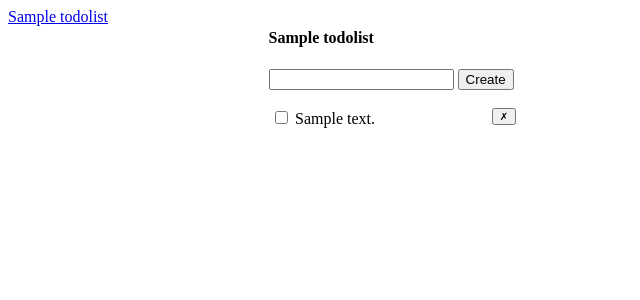
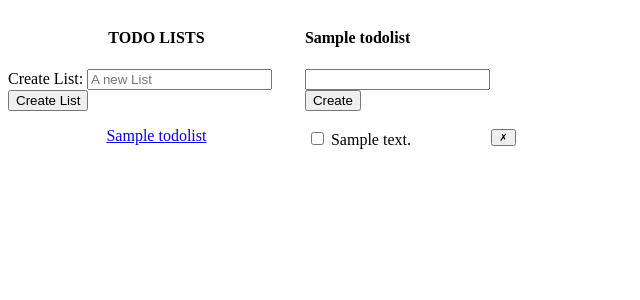
Before and after one commit to Haroonabdulrazaq/class-demo, a Flask app: page /lists/1 in a window 1280 px wide. Shown: the top 300 px of the page, without its empty margins (0-640 px from the left). Run offline with Flask 2, Linux system fonts and the light colour scheme; tables that the repository leaves empty hold one stand-in row (values such as "Sample post").

Commit message:
Add ategory

```diff
--- a/todo/app.py
+++ b/todo/app.py
@@ -1,5 +1,5 @@
 from email.policy import default
-from flask import Flask, jsonify, render_template, request, url_for, redirect
+from flask import Flask, jsonify, render_template, request, url_for, redirect, abort
 from flask_sqlalchemy import SQLAlchemy
 from flask_migrate import Migrate
 import sys
@@ -104,3 +104,71 @@ def  get_list_todos(list_id):
 @app.route("/")
 def  index():
     return redirect(url_for('get_list_todos', list_id=1))
+
+@app.route('/lists/create', methods=['POST'])
+def create_list():
+    error = False
+    body = {}
+    try:
+      name = request.get_json()['name']
+      print('Goaning I am here', name)
+      todolist = TodoList(name=name)
+      db.session.add(todolist)
+      db.session.commit()
+      body['id'] = todolist.id
+      body['name'] = todolist.name
+      print('I am here', body)
+    except:
+      db.session.rollback()
+      error = True
+      print(sys.exc_info)
+    finally:
+      db.session.close()
+    if error:
+      abort(500)
+    else:
+      return jsonify(body)
+
+@app.route('/lists/<list_id>/delete', methods=['DELETE'])
+def delete_list(list_id):
+    error = False
+    try:
+      list = TodoList.query.get(list_id)
+      for todo in list.todos:
+        db.session.delete(todo)
+
+      db.session.delete(list)
+      db.session.commit()
+    except:
+      db.session.rollback()
+      error = True
+    finally:
+        db.session.close()
+    if error:
+      abort(500)
+    else:
+      return jsonify({'success': True})
+
+
+@app.route('/lists/<list_id>/set-completed', methods=['POST'])
+def set_completed_list(list_id):
+  error = False
+
+  try:
+    list = TodoList.query.get(list_id)
+
+    for todo in list.todos:
+        todo.completed = True
+
+    db.session.commit()
+  except:
+    db.session.rollback()
+
+    error = True
+  finally:
+        db.session.close()
+
+  if error:
+    abort(500)
+  else:
+    return '', 200
--- a/todo/templates/index.html
+++ b/todo/templates/index.html
@@ -54,11 +54,19 @@
     <!-- <div id="error">Something went wrong</div> -->
 
     <div class="container">
-      <ul class="list">
-        {% for list in lists %}
-          <li> <a class="category" href="{{list.id}}"> {{list.name}}</a></li>
-        {% endfor %}
-      </ul>
+      <div class="list">
+        <h4>TODO LISTS</h4>
+          <form action="/lists/create" method="POST" id="list-form">
+            <label for="todolist">Create List:</label>
+            <input type="text" name="todolist" id="todolist-input" placeholder="A new List" data-id="{{ active_list.id }}"/>
+            <button type="submit">Create List</button>
+          </form>
+        <ul class=>
+          {% for list in lists %}
+            <li> <a class="category" href="{{list.id}}"> {{list.name}}</a></li>
+          {% endfor %}
+        </ul>
+      </div>
       <div class="todos-form">
         <h4>{{active_list.name}}</h4>
         <form id="form">
@@ -78,6 +86,66 @@
 
     <script>
 
+document.getElementById('list-form').onsubmit = function (e) {
+        e.preventDefault();
+
+        fetch('/lists/create', {
+            method: 'POST',
+            body: JSON.stringify({
+                'name': document.getElementById('todolist-input').value
+            }),
+            headers: {
+                'Content-Type': 'application/json'
+            }
+        })
+        .then(function (response) {
+            return response.json();
+        })
+        .then(function (jsonResponse) {
+            const liItem = document.createElement('LI');
+
+            liItem.innerHTML = jsonResponse['name'];
+            document.getElementById('lists').appendChild(liItem);
+            document.getElementById('error').className = 'hidden';
+            window.location.reload(true);
+        })
+        .catch(function (err) {
+            document.getElementById('error').className = '';
+        })
+      }
+
+let deleteBtns;
+      const listCheckboxes = document.querySelectorAll('.list-check-completed');
+      for (let i = 0; i < listCheckboxes.length; i++) {
+          const checkbox = listCheckboxes[i];
+
+          checkbox.onchange = function (e) {
+              if (e.target.checked) {
+                  const listId = e.target.dataset.id;
+
+                  fetch('/lists/' + listId + '/set-completed', {
+                      method: 'POST',
+                      headers: {
+                          'Content-Type': 'application/json'
+                      }
+                  })
+                  .then(function (jsonResponse) {
+                      document.getElementById('error').className = 'hidden';
+
+                      const todoCheckboxes = document.querySelectorAll('.todo-check-completed');
+
+                      for (let i = 0; i < todoCheckboxes.length; i++) {
+                          const checkbox = todoCheckboxes[i];
+
+                          checkbox.checked = true;
+                      }
+                  })
+                  .catch(function () {
+                      document.getElementById('error').className = '';
+                  })
+              }
+          }
+      }
       // Delete Content from the Table
       const cancel_btns = document.querySelectorAll('#cancel-btn');
       for(let i=0; i < cancel_btns.length; i++){
```
